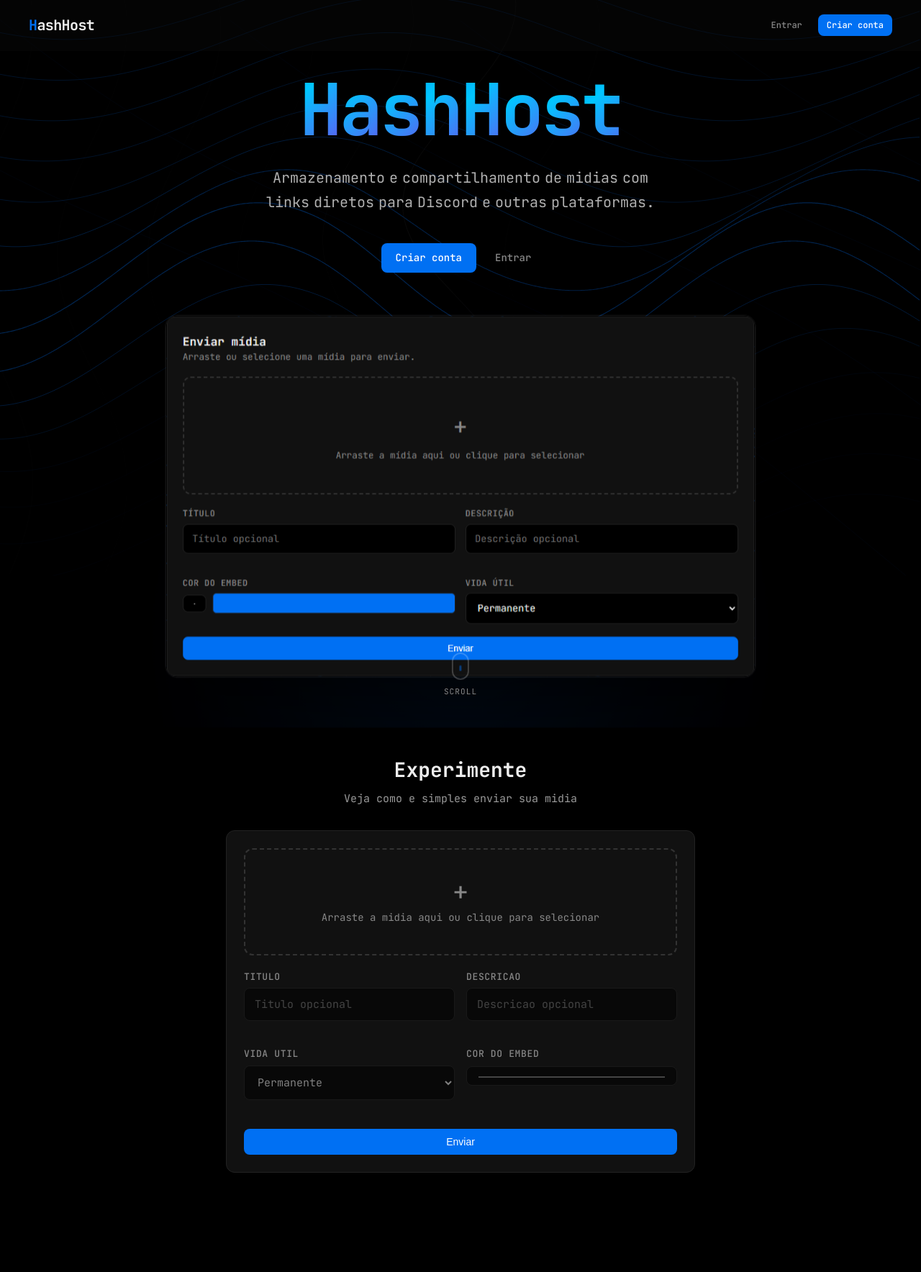
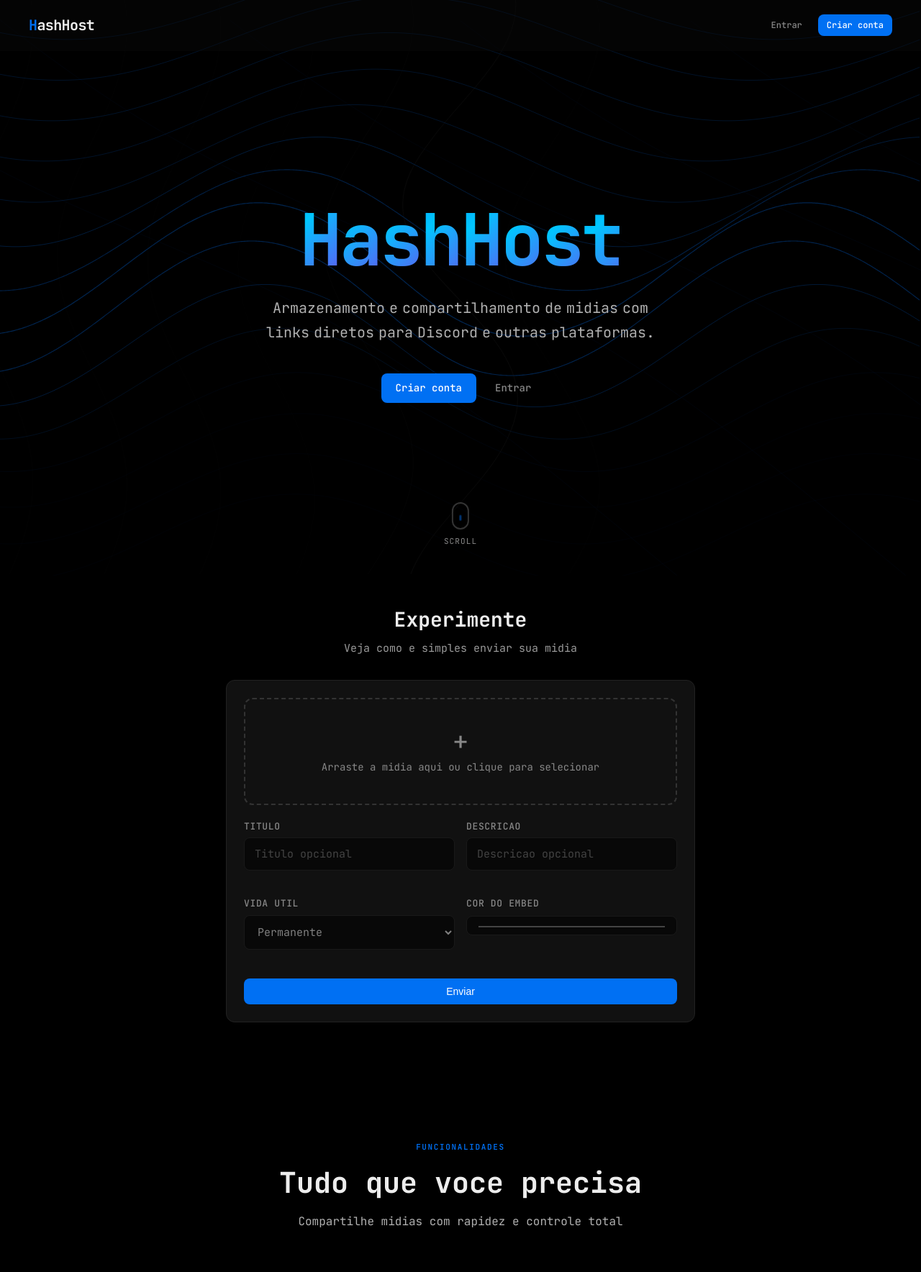
Before and after one commit to ojlz/hashost, a Flask app: page / in a window 1280 px wide. Shown: the top 1768 px of the page at 72% size. Run offline with Flask 3, Linux system fonts and the light colour scheme.

Commit message:
refactor: remove hero image, add demo card glare, reorder sections to title/demo/features/stats

```diff
--- a/templates/landing.html
+++ b/templates/landing.html
@@ -127,7 +119,7 @@
     .hero-btns {
       display: flex;
       gap: 14px;
-      margin-bottom: 60px;
+      margin-bottom: 0;
       opacity: 0;
       transform: translateY(20px);
       transition: opacity 0.5s ease-out 0.5s, transform 0.5s ease-out 0.5s;
@@ -164,54 +156,6 @@
     }
     @media (hover: hover) and (pointer: fine) {
       .hero-btns .btn-primary:hover::after { opacity: 1; }
-    }
-
-    /* --- Hero Image --- */
-    .hero-img-wrap {
-      position: relative;
-      width: 100%;
-      max-width: 820px;
-      margin: 0 auto;
-      opacity: 0;
-      transform: translateY(60px) scale(0.94);
-      transition: opacity 0.7s cubic-bezier(0.16, 1, 0.3, 1) 0.3s,
-                  transform 0.7s cubic-bezier(0.16, 1, 0.3, 1) 0.3s;
-    }
-    .hero-img-wrap.v {
-      opacity: 1;
-      transform: translateY(0) scale(1);
-    }
-    .hero-img-glow {
-      position: absolute;
-      inset: -50px;
-      background: radial-gradient(ellipse at 50% 80%, rgba(0,112,243,0.12) 0%, transparent 70%);
-      pointer-events: none;
-      z-index: 0;
-      animation: glowPulse 4s ease-in-out infinite;
-    }
-    @keyframes glowPulse {
-      0%, 100% { opacity: 1; transform: scale(1); }
-      50% { opacity: 0.7; transform: scale(1.05); }
-    }
-    .hero-img {
-      position: relative;
-      z-index: 1;
-      width: 100%;
-      border-radius: 16px;
-      border: 1px solid rgba(255,255,255,0.08);
-      box-shadow: 0 32px 80px rgba(0,0,0,0.6), 0 0 0 1px rgba(255,255,255,0.05);
-      transition: border-color 0.3s ease-out, box-shadow 0.3s ease-out;
-    }
-    @media (hover: hover) and (pointer: fine) {
-      .hero-img-wrap:hover .hero-img {
-        border-color: rgba(0,112,243,0.25);
-        box-shadow: 0 40px 100px rgba(0,0,0,0.7), 0 0 0 1px rgba(0,112,243,0.15), 0 0 60px rgba(0,112,243,0.08);
-      }
-    }
-    .hero-img-float { animation: imgFloat 6s ease-in-out infinite; }
-    @keyframes imgFloat {
-      0%, 100% { transform: translateY(0); }
-      50% { transform: translateY(-8px); }
     }
 
     /* --- Scroll indicator --- */
@@ -283,11 +227,30 @@
       border: 1px solid var(--border);
       border-radius: 12px;
       padding: 24px;
+      position: relative;
+      overflow: hidden;
       opacity: 0;
       transform: translateY(30px);
-      transition: opacity 0.6s ease-out, transform 0.6s ease-out;
+      transition: opacity 0.6s ease-out, transform 0.6s ease-out, box-shadow 0.3s ease-out, border-color 0.3s ease-out;
     }
     .demo-card.v { opacity: 1; transform: translateY(0); }
+    .demo-card::after {
+      content: '';
+      position: absolute;
+      inset: 0;
+      background: radial-gradient(circle at var(--mx, 50%) var(--my, 50%), rgba(0,112,243,0.06) 0%, transparent 60%);
+      opacity: 0;
+      transition: opacity 0.3s ease-out;
+      pointer-events: none;
+      border-radius: 12px;
+    }
+    @media (hover: hover) and (pointer: fine) {
+      .demo-card:hover {
+        border-color: rgba(0,112,243,0.2);
+        box-shadow: 0 20px 50px rgba(0,0,0,0.3);
+      }
+      .demo-card:hover::after { opacity: 1; }
+    }
 
     .demo-upload-zone {
       border: 2px dashed var(--border2);
@@ -296,6 +259,8 @@
       text-align: center;
       cursor: pointer;
       transition: border-color 0.15s, background 0.15s;
+      position: relative;
+      z-index: 1;
     }
     .demo-upload-zone:hover {
       border-color: var(--accent);
@@ -327,6 +294,8 @@
       grid-template-columns: 1fr 1fr;
       gap: 16px;
       margin-top: 20px;
+      position: relative;
+      z-index: 1;
     }
     .demo-options .form-group label {
       display: block;
@@ -356,6 +325,8 @@
       pointer-events: auto !important;
       opacity: 1 !important;
       cursor: pointer;
+      position: relative;
+      z-index: 1;
     }
     .demo-submit:hover {
       box-shadow: 0 4px 15px rgba(0, 112, 243, 0.4);
@@ -593,19 +565,13 @@
       <a href="/signup" class="btn btn-primary">Criar conta</a>
       <a href="/login" class="btn btn-ghost">Entrar</a>
     </div>
-    <div class="hero-img-wrap" id="heroImg">
-      <div class="hero-img-glow"></div>
-      <div class="hero-img-float">
-        <img class="hero-img" src="{{ url_for('static', filename='land.png') }}" alt="HashHost upload" loading="lazy">
-      </div>
-    </div>
     <div class="scroll-indicator" id="scrollIndicator">
       <div class="scroll-mouse"></div>
       <span>Scroll</span>
     </div>
   </div>
 
-  <!-- Upload Demo -->
+  <!-- 2. Upload Demo -->
   <section class="upload-demo">
     <div class="upload-demo-header">
       <h2>Experimente</h2>
@@ -732,13 +698,12 @@
       'use strict';
 
       /* ============================================================
-         SCRAMBLE-IN: hero title reveal
+         SCRAMBLE-IN
          ============================================================ */
       var scrambleChars = 'ABCDEFGHIJKLMNOPQRSTUVWXYZabcdefghijklmnopqrstuvwxyz0123456789@#$%&*!';
       var targetText = 'HashHost';
       var heroTitle = document.getElementById('heroTitle');
       var scrambleState = [];
-      var scrambleReady = false;
 
       function initScramble() {
         heroTitle.innerHTML = '';
@@ -750,24 +715,18 @@
           heroTitle.appendChild(span);
           scrambleState.push({ el: span, locked: false, char: targetText[i] });
         }
-        scrambleReady = true;
         runScramble();
       }
 
       function runScramble() {
         var idx = 0;
         var interval = setInterval(function() {
-          if (idx >= scrambleState.length) {
-            clearInterval(interval);
-            return;
-          }
-          /* scramble remaining unlocked chars */
+          if (idx >= scrambleState.length) { clearInterval(interval); return; }
           for (var j = idx; j < scrambleState.length; j++) {
             if (!scrambleState[j].locked) {
               scrambleState[j].el.textContent = scrambleChars[Math.floor(Math.random() * scrambleChars.length)];
             }
           }
-          /* lock current char */
           scrambleState[idx].el.textContent = scrambleState[idx].char;
           scrambleState[idx].el.className = 'scramble-char visible locked grad';
           scrambleState[idx].locked = true;
@@ -775,35 +734,27 @@
         }, 60);
       }
 
-      /* start scramble after tiny delay */
       setTimeout(initScramble, 100);
 
       /* ============================================================
-         NAV scroll
+         NAV
          ============================================================ */
       var nav = document.getElementById('mainNav');
-      function onScroll() {
+      window.addEventListener('scroll', function() {
         nav.classList.toggle('scrolled', window.scrollY > 60);
-      }
-      window.addEventListener('scroll', onScroll, { passive: true });
+      }, { passive: true });
 
       /* ============================================================
-         HERO subtitle stagger
+         HERO subtitle + buttons
          ============================================================ */
       var subWords = document.querySelectorAll('#heroSub .sw');
       subWords.forEach(function(w, i) {
         setTimeout(function() { w.classList.add('v'); }, 800 + i * 60);
       });
-
-      /* hero buttons */
-      var heroBtns = document.getElementById('heroBtns');
-      setTimeout(function() { heroBtns.classList.add('v'); }, 800 + subWords.length * 60 + 200);
-
-      /* hero image */
-      setTimeout(function() { document.getElementById('heroImg').classList.add('v'); }, 600);
+      setTimeout(function() { document.getElementById('heroBtns').classList.add('v'); }, 800 + subWords.length * 60 + 200);
 
       /* ============================================================
-         SCROLL indicator fade
+         SCROLL indicator
          ============================================================ */
       var scrollIndicator = document.getElementById('scrollIndicator');
       window.addEventListener('scroll', function() {
@@ -811,35 +762,20 @@
       }, { passive: true });
 
       /* ============================================================
-         PARALLAX
-         ============================================================ */
-      var imgWrap = document.querySelector('.hero-img-wrap');
-      var ticking = false;
-      function parallax() {
-        var y = window.scrollY;
-        if (y < window.innerHeight) {
-          imgWrap.style.transform = 'translateY(' + (y * 0.15) + 'px) scale(' + Math.max(1 - y * 0.0002, 0.9) + ')';
-          imgWrap.style.opacity = Math.max(1 - y / (window.innerHeight * 0.8), 0);
-        }
-        ticking = false;
-      }
-      window.addEventListener('scroll', function() {
-        if (!ticking) { requestAnimationFrame(parallax); ticking = true; }
-      }, { passive: true });
-
-      /* ============================================================
          BG shift
          ============================================================ */
       var bgTicking = false;
-      function shiftBg() {
-        var y = window.scrollY;
-        var h = document.documentElement.scrollHeight - window.innerHeight;
-        var p = Math.min(y / h, 1);
-        document.body.style.backgroundColor = 'rgb(' + Math.round(p * 3) + ',' + Math.round(p * 5) + ',' + Math.round(p * 15) + ')';
-        bgTicking = false;
-      }
       window.addEventListener('scroll', function() {
-        if (!bgTicking) { requestAnimationFrame(shiftBg); bgTicking = true; }
+        if (!bgTicking) {
+          requestAnimationFrame(function() {
+            var y = window.scrollY;
+            var h = document.documentElement.scrollHeight - window.innerHeight;
+            var p = Math.min(y / h, 1);
+            document.body.style.backgroundColor = 'rgb(' + Math.round(p*3) + ',' + Math.round(p*5) + ',' + Math.round(p*15) + ')';
+            bgTicking = false;
+          });
+          bgTicking = true;
+        }
       }, { passive: true });
 
       /* ============================================================
@@ -867,6 +803,16 @@
       });
 
       /* ============================================================
+         DEMO CARD — mouse glare
+         ============================================================ */
+      var demoCard = document.getElementById('demoCard');
+      demoCard.addEventListener('mousemove', function(e) {
+        var r = demoCard.getBoundingClientRect();
+        demoCard.style.setProperty('--mx', ((e.clientX - r.left) / r.width * 100) + '%');
+        demoCard.style.setProperty('--my', ((e.clientY - r.top) / r.height * 100) + '%');
+      });
+
+      /* ============================================================
          UPLOAD DEMO — redirects to /signup
          ============================================================ */
       var demoDropZone = document.getElementById('demoDropZone');
```
Also changed, not shown: other parts of templates/landing.html (+31 -37 lines).
